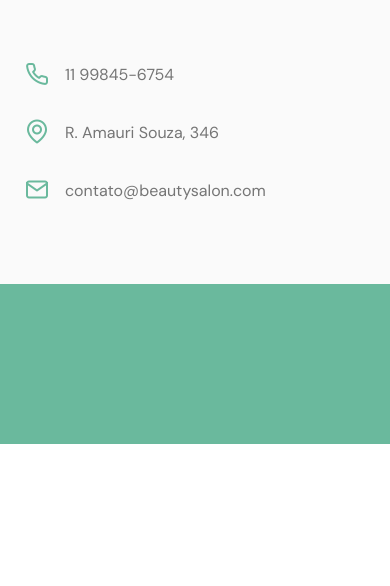
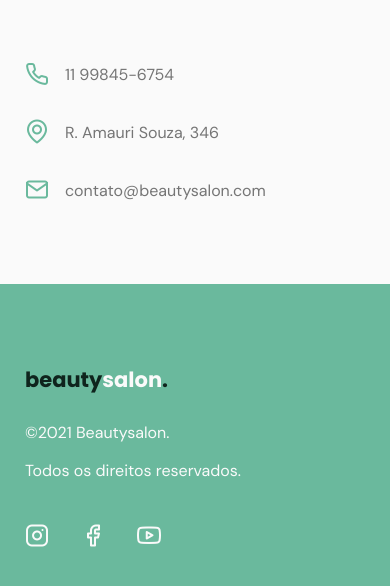
Before and after one commit to gustavoleite170/beautySalonChallenge, a plain HTML site: page index.html in a window 390 px wide. Shown: the part 4580-5166 px from the top of the page. Before the commit the page ends 5024 px from the top, so only its background shows below. Drawn offline with nearby package versions, Linux system fonts and the light colour scheme; files whose address does not match are found by name; a web font is replaced by a local one.

Commit message:
mobile template done, now starting to make this site a little more responsive

```diff
--- a/index.html
+++ b/index.html
@@ -239,7 +239,38 @@
         </div>
       </section>
     </main>
-    <footer class="paddings-2"></footer>
+    <footer class="paddings-2">
+      <div class="margins flex">
+        <a href="#" class="logo">beauty<span>salon</span>.</a>
+        <div class="flex-1rem">
+          <p class="text-smooth">©2021 Beautysalon.</p>
+          <p class="text-smooth">Todos os direitos reservados.</p>
+        </div>
+        <div id="bottom-icons" class="flex">
+          <div>
+            <a
+              href="https://www.instagram.com/"
+              class="icon-instagram"
+              target="_blank"
+            ></a>
+          </div>
+          <div>
+            <a
+              href="https://www.facebook.com/"
+              class="icon-facebook"
+              target="_blank"
+            ></a>
+          </div>
+          <div>
+            <a
+              href="https://www.youtube.com/"
+              class="icon-youtube"
+              target="_blank"
+            ></a>
+          </div>
+        </div>
+      </div>
+    </footer>
     <!-- SWIPER -->
     <script src="https://unpkg.com/swiper@8/swiper-bundle.min.js"></script>
     <!-- SWIPER -->
--- a/style.css
+++ b/style.css
@@ -423,6 +423,49 @@ cite img {
 footer {
   background-color: var(--color-medium);
 }
+
+footer .logo span {
+  color: var(--ice-white);
+}
+
+footer > .flex:nth-child(1) {
+  gap: 1.5rem;
+}
+
+#bottom-icons {
+  padding-top: 1rem;
+}
+
+footer .margins .flex {
+  flex-direction: row;
+}
+
+footer .margins .flex div {
+  position: relative;
+  height: 1.5rem;
+  width: 1.5rem;
+}
+
+footer .margins .flex a {
+  color: var(--ice-white);
+  font-size: 1.5rem;
+  position: absolute;
+  top: 0;
+  transition: top 0.3s;
+}
+
+footer .margins .flex a:hover {
+  top: -0.25rem;
+}
+
+footer .flex-1rem {
+  gap: 0.75rem;
+}
+
+footer .text-smooth {
+  color: var(--ice-white);
+}
+
 /*==========FOOTER==========*/
 
 /*=================================*/
```
